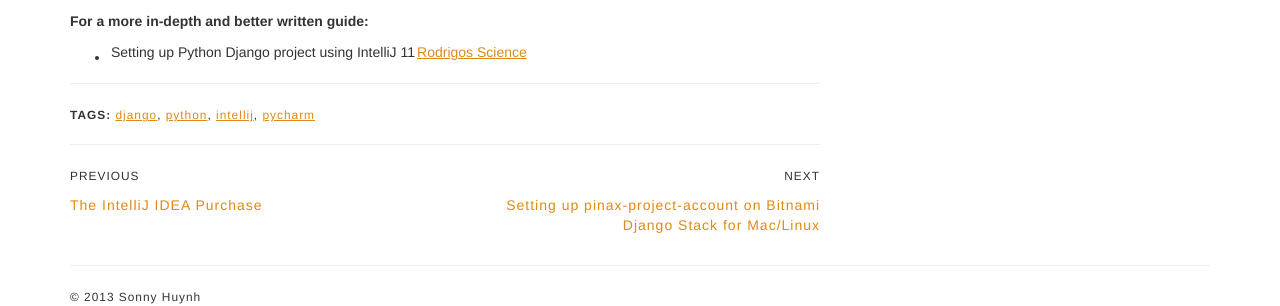
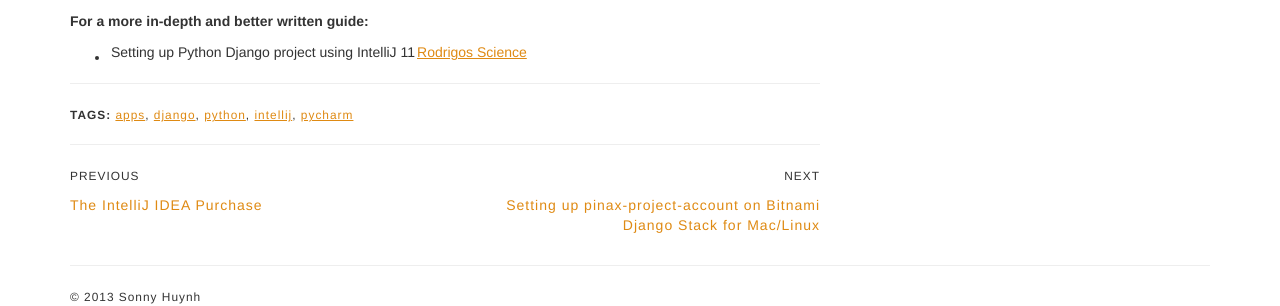
Before and after one commit to sonnyhuynh/sonnyhuynh.github.io, a Jekyll site: the page built from _posts/2013-04-21-import-pycharm-project-to-intellij.md, in a window 1280 px wide and 900 px high, scrolled down 2642 px. Shown: the part 584-890 px from the top of the window. Built offline with Jekyll 4.4.1, drawn with Linux system fonts in a browser that asks for light colours; Markdown is read by kramdown in place of the engine named in the settings.

Commit message:
Change `categories` and `tags` for "Import a PyCharm Project to IntelliJ IDEA" post

```diff
--- a/_posts/2013-04-21-import-pycharm-project-to-intellij.md
+++ b/_posts/2013-04-21-import-pycharm-project-to-intellij.md
@@ -6,8 +6,8 @@
 description: How to import a PyCharm 2.7.1 project to IntelliJ IDEA 12.1.1 for Mac
 date: 2013-04-21 06:37 PM
 
-categories: coding apps
-tags: django python intellij pycharm
+categories: coding
+tags: apps django python intellij pycharm
 
 published: true
 ---
```
